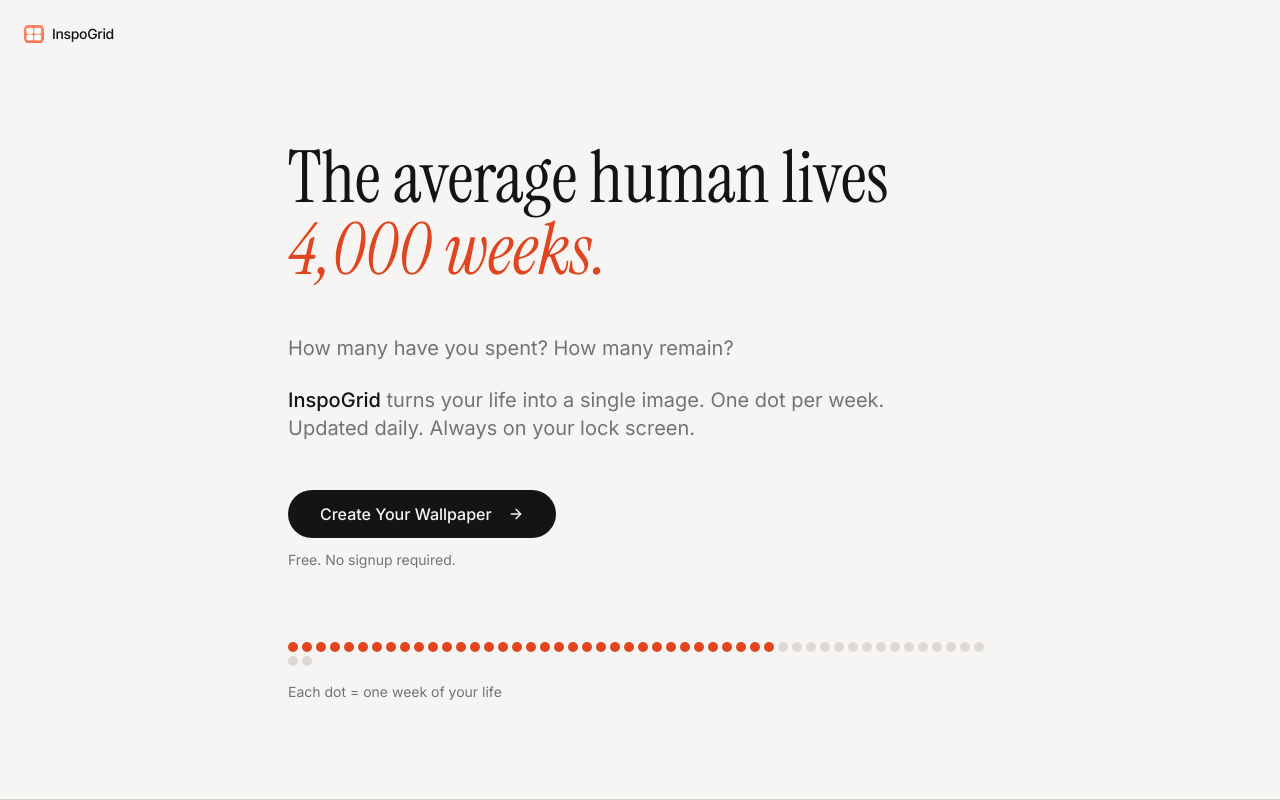
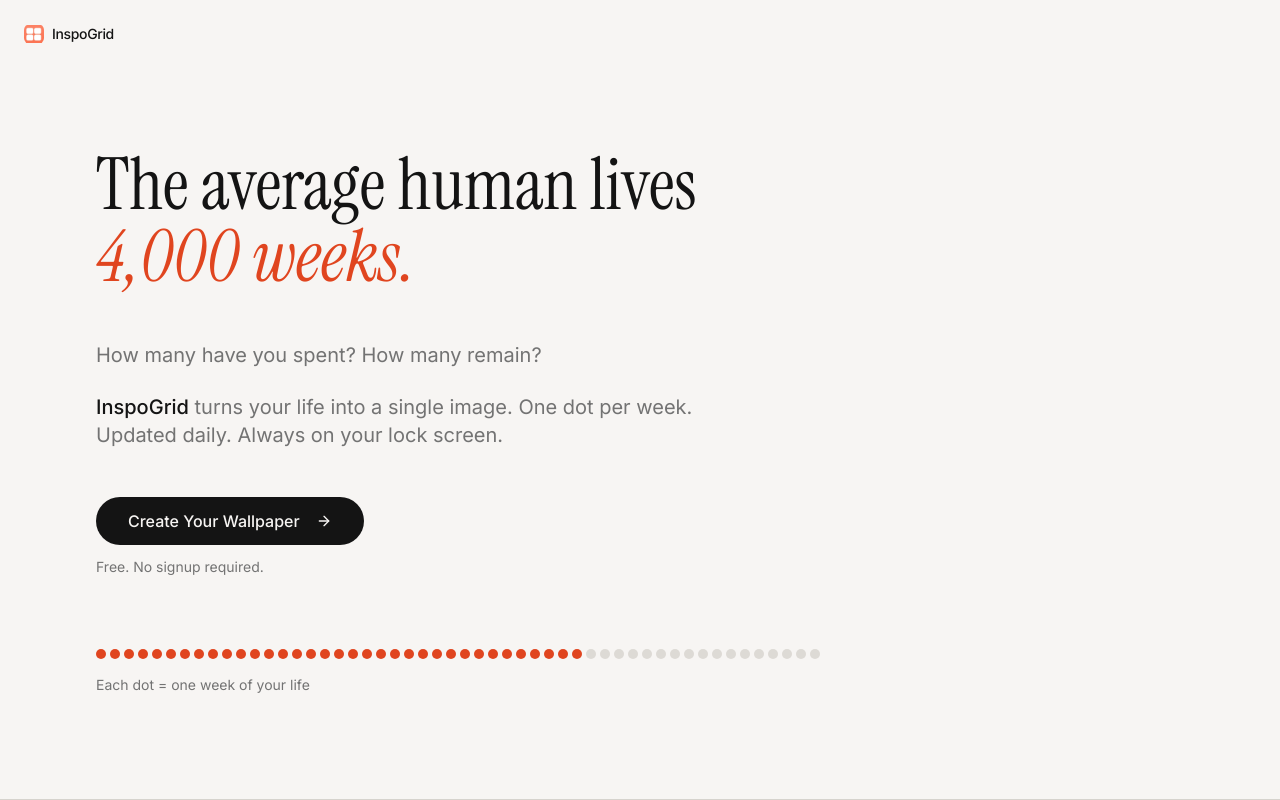
Before and after one commit to shezanusdf/MementoMori2, a React (Vite) app in the folder webapp/: page / in a window 1280 px wide. Shown: the top 800 px of the page. Built offline with nearby package versions, Linux system fonts and the light colour scheme; no server answers.

Commit message:
thTS WRONG FIRST OF ALL I WANT THE HERO TO BE ALIGNED TO THE LEFT AND THE INSTALL FOR ios BUTTON SHOULD DO THE SAME WORK AS IOS SHORTCUT BUTTON USED TO EARLIER

```diff
--- a/webapp/src/components/memento-mori/HeroSection.tsx
+++ b/webapp/src/components/memento-mori/HeroSection.tsx
@@ -16,8 +16,8 @@
         </div>
       </nav>
 
-      {/* Main Hero Content - Centered Style */}
-      <div className="flex-1 flex flex-col justify-center px-6 md:px-12 lg:px-24 max-w-4xl mx-auto">
+      {/* Main Hero Content - Left Aligned */}
+      <div className="flex-1 flex flex-col justify-center px-6 md:px-12 lg:px-24 max-w-5xl">
         <div className="space-y-10 md:space-y-12">
           {/* Opening Hook */}
           <h1 className="text-4xl md:text-6xl lg:text-7xl font-serif leading-[1.1] animate-fade-in">
--- a/webapp/src/components/memento-mori/PersonalizerForm.tsx
+++ b/webapp/src/components/memento-mori/PersonalizerForm.tsx
@@ -335,7 +335,7 @@
       {/* Action Buttons */}
       <div className="flex flex-col sm:flex-row gap-3 pt-4">
         <Button
-          onClick={onDownload}
+          onClick={() => setShowShortcutModal(true)}
           className="flex-1 bg-foreground text-background hover:bg-foreground/90 font-medium rounded-full h-12"
         >
           <Download className="w-4 h-4 mr-2" />
```
Also changed, not shown: 2 other files (tests, documents, lock files or other folders).
